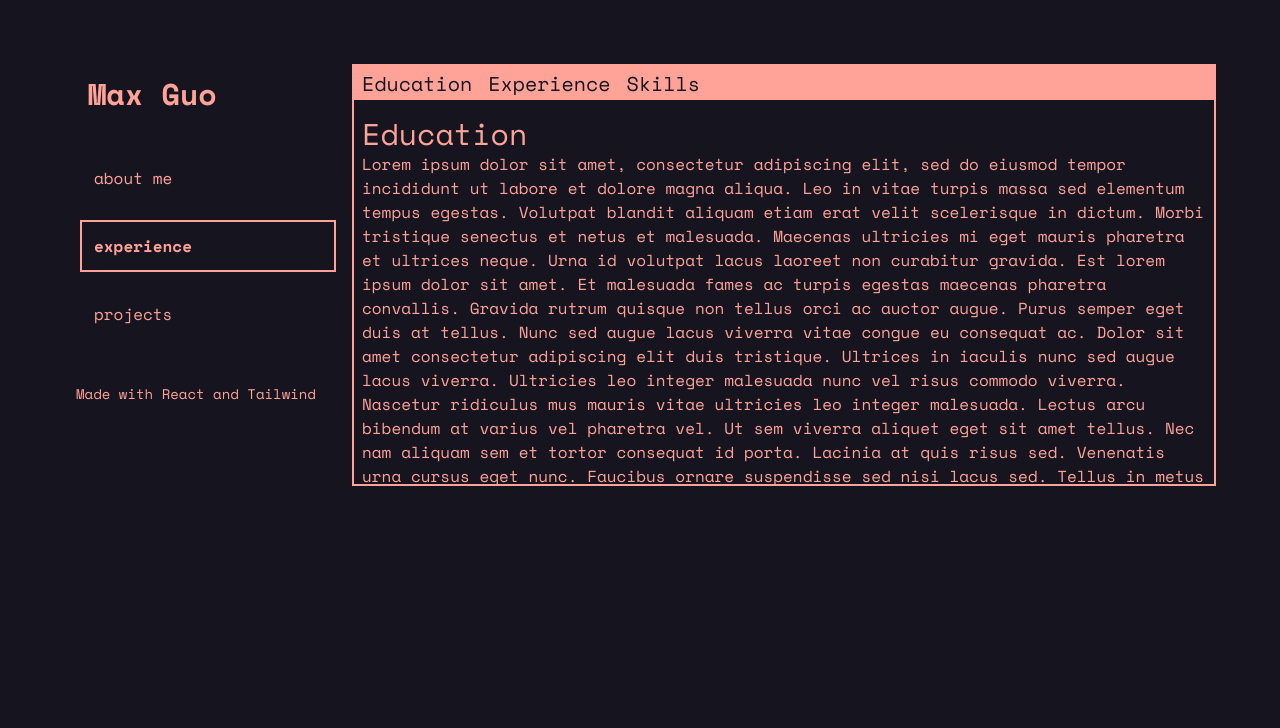
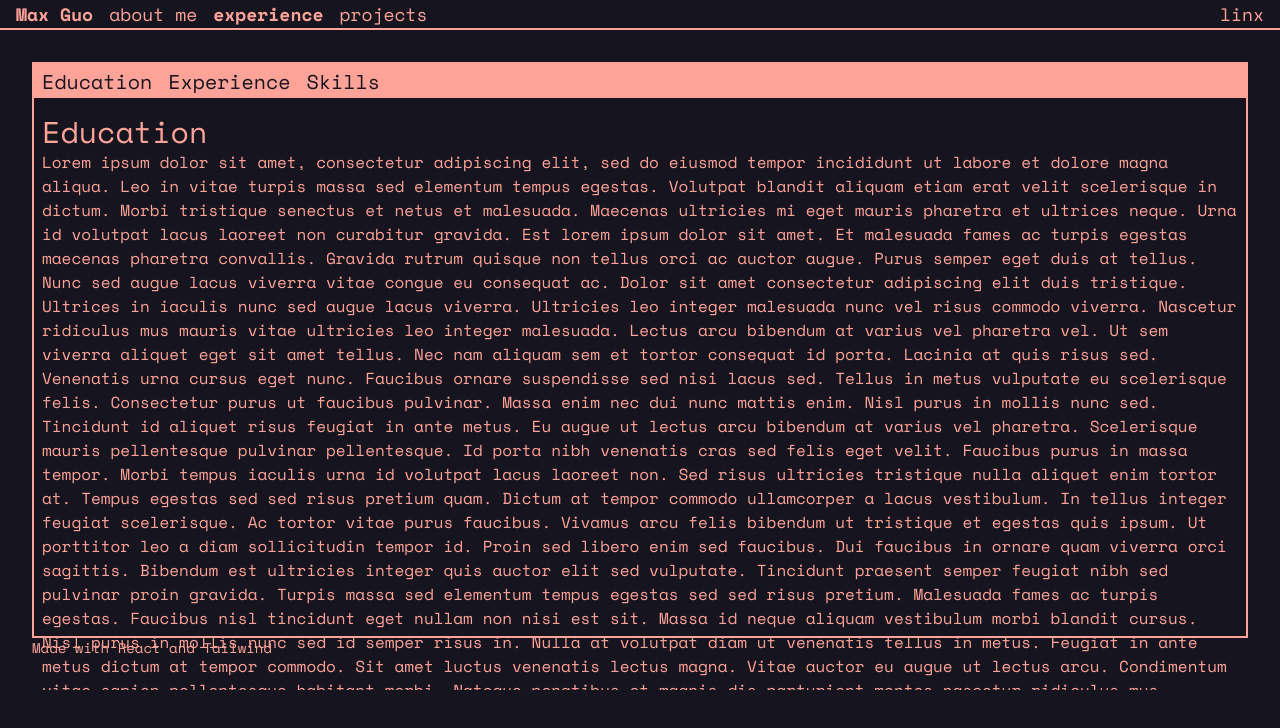
Before and after one commit to MG2003/personal_website, a React (Vite) app in the folder frontend/: page /experience in a window 1280 px wide. Shown: the top 728 px of the page. Built offline with nearby package versions, Linux system fonts and the light colour scheme.

Commit message:
Shifted some elements

```diff
--- a/frontend/src/index.css
+++ b/frontend/src/index.css
@@ -4,7 +4,20 @@
 @tailwind components;
 @tailwind utilities;
 
-*{
+
+.activenav {
+    @apply font-bold bg-primary border-secondary;
+  }
+
+.inactivenav {
+    @apply border-primary;
+}
+
+.nav {
+    @apply text-secondary ml-4
+}
+
+:root{
 
     font-family: 'Space Mono', monospace;
     background: #16151F;
--- a/frontend/src/layouts/projects/projectTable.tsx
+++ b/frontend/src/layouts/projects/projectTable.tsx
@@ -1,21 +1,15 @@
-import { projData } from "../../utils/proj_contents";
+import { projData, projects } from "../../utils/proj_contents";
 import Tags from "./tags";
 
 
 
 const imageFolder: string = "/images/projects/"
 
-interface data_Array{
-    props: projData[];
-    title: string;
-}
-
-export default function ProjectTable({props, title}:data_Array){
+export default function ProjectTable(){
     return(
         <div>
-            <h1 className = " text-5xl font-bold">{title}</h1>
             <div className = "inline-flex">
-                {props.map((project: projData) =>
+                {projects.map((project: projData) =>
                     <a href= {project.link} target= "_blank"
                         className = "bg-highlight p-4 m-4 transition ease-in delay-0 hover:scale-105 flex-col hover:shadow-dft border-secondary border-2">
                         <div className = "min-h flex-grow">
--- a/frontend/src/layouts/root/RootLayout.tsx
+++ b/frontend/src/layouts/root/RootLayout.tsx
@@ -4,11 +4,24 @@ import Sidebar from "./Sidebar";
 
 export default function Root() {
     return (
-      <div className = "flex min-h-screen text-secondary p-16">
+      <div className = "text-secondary overflow-hidden">
         <Sidebar/>
-          <div className = "flex-grow bg-primary ml-72 border-2 border-secondary h-full min-h-96">
+        <div className = "p-8">
+          <div className = " bg-primary border-2 border-secondary h-[36rem]">
             <Outlet/>
           </div>
+          <Foot/>
+        </div>
       </div>
     )
   }
+
+
+
+  function Foot(){
+    return(
+      <footer className = "text-sm text-secondary bottom-auto">
+        <p>Made with React and Tailwind</p>
+      </footer>
+    )
+  }
--- a/frontend/src/layouts/root/Sidebar.tsx
+++ b/frontend/src/layouts/root/Sidebar.tsx
@@ -3,40 +3,31 @@ import { Link, NavLink } from "react-router-dom";
 
 export default function Sidebar(){
     return(
-    <div className = "block bg-primary w-72 fixed h-full my-auto">
-
+    <div className = " text-lg w-screen top-0 sticky h-full my-auto flex bg-primary z-50 px-4 border-secondary border-b-2">
       <header>
-        <h1 className = "text-3xl font-bold text-secondary px-6 py-3 hover:italic mb-3"><Link to= "/">Max Guo</Link></h1>
+        <h1 className = "font-bold text-secondary hover:italic"><Link to= "/">Max Guo</Link></h1>
       </header>
       <Navigation/>
-      <Foot/>
+      <div className = "ml-auto">
+        <p>linx</p>
+      </div>
+
 
     </div>);
   }
 
   function Navigation(){
-    const nav_class: string = " block p-3 mb-4 min-w-md text-secondary border-primary border-2"
     return(
-      <ul className = "p-4">
+      <ul className = "inline-block">
         {pages.map((page, index) =>
           <NavLink
             key = {index}
             to={page.path}
             className = {({ isActive }) =>
-              isActive ? "font-bold bg-primary text-secondary border-secondary" + nav_class :  "hover:border-2 hover:border-secondary" + nav_class
+              isActive ? "activenav nav" :  "inactivenav nav"
           }>
-
               {page.title}
-
           </NavLink>)}
       </ul>
     )
   }
-
-  function Foot(){
-    return(
-      <footer className = "text-sm text-secondary p-3 bottom-auto">
-        <p>Made with React and Tailwind</p>
-      </footer>
-    )
-  }
--- a/frontend/src/pages/exp.tsx
+++ b/frontend/src/pages/exp.tsx
@@ -20,9 +20,9 @@ function Experience(){
     */
 
     return(
-        <div>
+        <div className = "h-[36rem]">
             <Navbar/>
-            <div className = "p-2 overflow-y-scroll h-96 pt-4">
+            <div className = "p-2 pt-4 overflow-y-scroll">
             <section className = "mb-3" id = "education">
                 <SectionHead txt = {"Education"}/>
                 <p>Lorem ipsum dolor sit amet, consectetur adipiscing elit, sed do eiusmod tempor incididunt ut labore et dolore magna aliqua. Leo in vitae turpis massa sed elementum tempus egestas. Volutpat blandit aliquam etiam erat velit scelerisque in dictum. Morbi tristique senectus et netus et malesuada. Maecenas ultricies mi eget mauris pharetra et ultrices neque. Urna id volutpat lacus laoreet non curabitur gravida. Est lorem ipsum dolor sit amet. Et malesuada fames ac turpis egestas maecenas pharetra convallis. Gravida rutrum quisque non tellus orci ac auctor augue. Purus semper eget duis at tellus. Nunc sed augue lacus viverra vitae congue eu consequat ac.
--- a/frontend/src/pages/projects.tsx
+++ b/frontend/src/pages/projects.tsx
@@ -1,5 +1,4 @@
 import ProjectTable from "../layouts/projects/projectTable";
-import { categories } from "../utils/proj_contents";
 
 
 
@@ -7,10 +6,7 @@ import { categories } from "../utils/proj_contents";
 function Projects(){
     return(
         <div>
-            {categories.map((category) =>
-                <ProjectTable title = {category.title} props = {category.contents}/>
-            )}
-
+            <ProjectTable/>
         </div>
         );
 }
--- a/frontend/src/utils/proj_contents.tsx
+++ b/frontend/src/utils/proj_contents.tsx
@@ -1,14 +1,16 @@
 export interface projData{
     title: string;
+    category: string;
     path: string;
     link: string;
     desc: string;
     tags: string[];
 }
 
-const games: projData[] = [
+export const projects: projData[] = [
     {
         title: "Kebash!",
+        category: "Games",
         path: "kebash.png",
         link: "https://brownrisdgames.itch.io/kebash",
         desc: "blah blah blah",
@@ -16,6 +18,7 @@ const games: projData[] = [
     },
     {
         title: "US(F)PS",
+        category: "Games",
         path: "usfps.png",
         link: "https://brownrisdgames.itch.io/usfps",
         desc: "usfps description",
@@ -23,10 +26,3 @@ const games: projData[] = [
     }
 
 ]
-
-export const categories: { title: string, contents: projData[] }[] = [
-    {
-        title: "Games",
-        contents: games
-    }
-]
```
